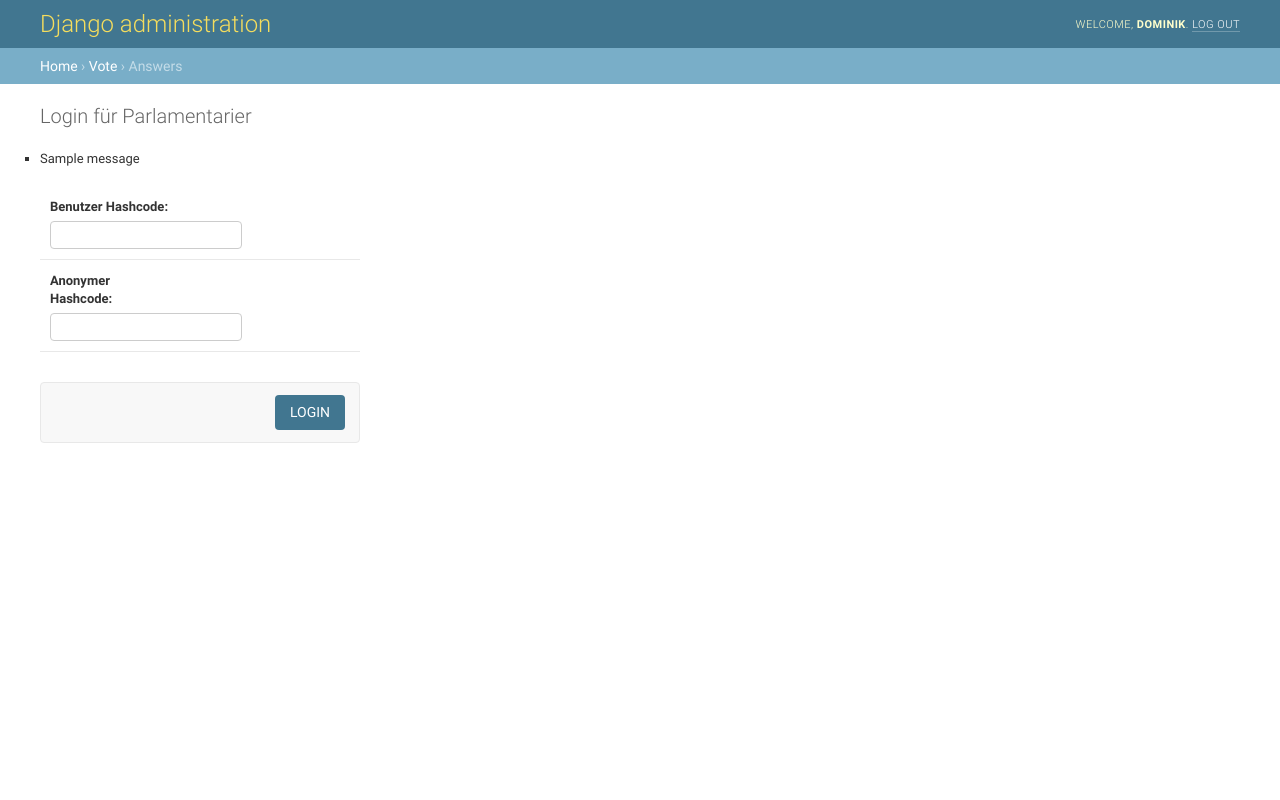
After one commit to aumayr/stupa.myunisg.ch, a Django app: page /vote/login/ in a window 1280 px wide. The commit adds this page. Run offline with Django 3.2, Linux system fonts and the light colour scheme; tables that the repository leaves empty hold one stand-in row (values such as "Sample post"); one stand-in notice (Sample message) is shown.

Commit message:
Views and styling

```diff
--- a/src/stupa/static/css/screen.css
+++ b/src/stupa/static/css/screen.css
@@ -2,72 +2,57 @@
  * In this file you should write your main styles. (or centralize your imports)
  * Import this file using the following HTML or equivalent:
  * <link href="/stylesheets/screen.css" media="screen, projection" rel="stylesheet" type="text/css" /> */
-/* line 5, ../../../../../../../../Library/Ruby/Gems/2.0.0/gems/compass-core-1.0.1/stylesheets/compass/reset/_utilities.scss */
-html, body, div, span, applet, object, iframe,
-h1, h2, h3, h4, h5, h6, p, blockquote, pre,
-a, abbr, acronym, address, big, cite, code,
-del, dfn, em, img, ins, kbd, q, s, samp,
-small, strike, strong, sub, sup, tt, var,
-b, u, i, center,
-dl, dt, dd, ol, ul, li,
-fieldset, form, label, legend,
-table, caption, tbody, tfoot, thead, tr, th, td,
-article, aside, canvas, details, embed,
-figure, figcaption, footer, header, hgroup,
-menu, nav, output, ruby, section, summary,
-time, mark, audio, video {
-  margin: 0;
+/* line 9, ../sass/screen.scss */
+#content h3 {
+  color: #999;
+  font-weight: normal;
+  font-size: 12px;
+}
+/* line 15, ../sass/screen.scss */
+#content .box {
+  border: 1px solid #ccc;
+  background: white;
+  padding: 10px 16px 8px 16px;
+  margin-bottom: 10px;
+}
+/* line 22, ../sass/screen.scss */
+#content .box .question {
+  display: block;
+  text-align: center;
+  color: black;
+  font-weight: bold;
+  font-size: 18px;
+  line-height: 20px;
+}
+/* line 31, ../sass/screen.scss */
+#content .box .voteboxes {
+  margin-top: 20px;
+  text-align: center;
+}
+/* line 35, ../sass/screen.scss */
+#content .box .voteboxes button {
+  font-size: 12px;
+}
+/* line 42, ../sass/screen.scss */
+#content ul.messages.loginmessages {
+  width: 320px;
+}
+/* line 46, ../sass/screen.scss */
+#content form#loginform {
+  width: 320px;
+}
+/* line 49, ../sass/screen.scss */
+#content form#loginform label {
+  width: 120px;
+}
+/* line 50, ../sass/screen.scss */
+#content form#loginform input {
+  font: Monaco, monospace;
+  font-size: 14px;
+}
+/* line 56, ../sass/screen.scss */
+#content ul.messages {
+  background: transparent;
   padding: 0;
-  border: 0;
-  font: inherit;
-  font-size: 100%;
-  vertical-align: baseline;
+  border-radius: 0;
 }
-
-/* line 22, ../../../../../../../../Library/Ruby/Gems/2.0.0/gems/compass-core-1.0.1/stylesheets/compass/reset/_utilities.scss */
-html {
-  line-height: 1;
-}
-
-/* line 24, ../../../../../../../../Library/Ruby/Gems/2.0.0/gems/compass-core-1.0.1/stylesheets/compass/reset/_utilities.scss */
-ol, ul {
-  list-style: none;
-}
-
-/* line 26, ../../../../../../../../Library/Ruby/Gems/2.0.0/gems/compass-core-1.0.1/stylesheets/compass/reset/_utilities.scss */
-table {
-  border-collapse: collapse;
-  border-spacing: 0;
-}
-
-/* line 28, ../../../../../../../../Library/Ruby/Gems/2.0.0/gems/compass-core-1.0.1/stylesheets/compass/reset/_utilities.scss */
-caption, th, td {
-  text-align: left;
-  font-weight: normal;
-  vertical-align: middle;
-}
-
-/* line 30, ../../../../../../../../Library/Ruby/Gems/2.0.0/gems/compass-core-1.0.1/stylesheets/compass/reset/_utilities.scss */
-q, blockquote {
-  quotes: none;
-}
-/* line 103, ../../../../../../../../Library/Ruby/Gems/2.0.0/gems/compass-core-1.0.1/stylesheets/compass/reset/_utilities.scss */
-q:before, q:after, blockquote:before, blockquote:after {
-  content: "";
-  content: none;
-}
-
-/* line 32, ../../../../../../../../Library/Ruby/Gems/2.0.0/gems/compass-core-1.0.1/stylesheets/compass/reset/_utilities.scss */
-a img {
-  border: none;
-}
-
-/* line 116, ../../../../../../../../Library/Ruby/Gems/2.0.0/gems/compass-core-1.0.1/stylesheets/compass/reset/_utilities.scss */
-article, aside, details, figcaption, figure, footer, header, hgroup, main, menu, nav, section, summary {
-  display: block;
-}
-
-/* line 8, ../sass/screen.scss */
-body {
-  background: lightblue;
-}
--- a/src/stupa/static/sass/screen.scss
+++ b/src/stupa/static/sass/screen.scss
@@ -3,8 +3,59 @@
  * Import this file using the following HTML or equivalent:
  * <link href="/stylesheets/screen.css" media="screen, projection" rel="stylesheet" type="text/css" /> */
 
-@import "compass/reset";
+// @import "compass/reset";
 
-body {
-    background: lightblue;
+#content {
+    h3 {
+        color: #999;
+        font-weight: normal;
+        font-size: 12px;
+    }
+
+    .box {
+        border: 1px solid #ccc;
+        // border-bottom: 1px solid #eee;
+        background: white;
+        padding: 10px 16px 8px 16px;
+        margin-bottom: 10px;
+
+        .question {
+            display: block;
+            text-align: center;
+            color: black;
+            font-weight: bold;
+            font-size: 18px;
+            line-height: 20px;
+        }
+
+        .voteboxes {
+            margin-top: 20px;
+            text-align: center;
+
+            button {
+                font-size: 12px;
+            }
+        }
+    }
+
+
+    ul.messages.loginmessages {
+        width: 320px;
+    }
+
+    form#loginform {
+        width: 320px;
+
+        label { width: 120px; }
+        input {
+            font: Monaco, monospace;
+            font-size: 14px;
+        }
+    }
+
+    ul.messages {
+        background: transparent;
+        padding: 0;
+        border-radius: 0;
+    }
 }
--- a/src/stupa/stupa/settings.py
+++ b/src/stupa/stupa/settings.py
@@ -100,3 +100,7 @@ TEMPLATE_DIRS = [
     # Don't forget to use absolute paths, not relative paths.
     TEMPLATE_PATH,
 ]
+
+# Login-Url
+
+LOGIN_URL = '/vote/login/'
--- /dev/null
+++ b/src/stupa/vote/templates/_base.html
@@ -0,0 +1,33 @@
+
+<!DOCTYPE html>
+{% load static %}
+<html>
+    <head>
+        <title>StuPa</title>
+        <link href="{% static "admin/css/base.css" %}" media="screen, projection" rel="stylesheet" type="text/css" />
+        <link href="{% static "admin/css/forms.css" %}" media="screen, projection" rel="stylesheet" type="text/css" />
+        <link href="{% static "css/screen.css" %}" media="screen, projection" rel="stylesheet" type="text/css" />
+    </head>
+    <body>
+        <div id="container">
+            <div id="header">
+                <div id="branding">
+                    <h1 id="site-name"><a href="/admin/">Django administration</a></h1>
+                </div>
+                <div id="user-tools">
+                    Welcome,
+                    <strong>dominik</strong>.
+                    <a href="/admin/logout/">Log out</a>
+                </div>
+            </div>
+            <div class="breadcrumbs">
+                <a href="/admin/">Home</a>
+                &rsaquo; <a href="/admin/vote/">Vote</a>
+                &rsaquo; Answers
+            </div>
+            <div id="content" class="flex">
+                {% block content %}{% endblock %}
+            </div>
+        </div>
+    </body>
+</html>
--- a/src/stupa/vote/templates/hashcodes_form.html
+++ b/src/stupa/vote/templates/hashcodes_form.html
@@ -1,3 +1,6 @@
+{% extends "_base.html" %}
+
+{% block content %}
 <form action="{% url 'generate_hashcodes' %}" method="post">
     {% csrf_token %}
     <select name="session_id">
@@ -13,3 +16,4 @@
     <input type="text" name="number_of_hashcodes">
     <input type="submit">
 </form>
+{% endblock %}
--- /dev/null
+++ b/src/stupa/vote/templates/login.html
@@ -0,0 +1,34 @@
+{% extends "_base.html" %}
+
+{% block content %}
+<h1>Login f&uuml;r Parlamentarier</h1>
+
+{% if messages %}
+<ul class="messages loginmessages">
+    {% for message in messages %}
+    <li{% if message.tags %} class="{{ message.tags }}{% if message.level == DEFAULT_MESSAGE_LEVELS.ERROR %} errornote{% endif %}"{% endif %}>
+        {{ message }}
+    </li>
+    {% endfor %}
+</ul>
+{% endif %}
+
+<form action="{% url 'login' %}" method="post" id="loginform">
+    {% csrf_token %}
+    <fieldset class="module aligned">
+        <div class="form-row">
+            <div>
+                <label class="required" for="user_hashcode">Benutzer Hashcode:</label><input type="text" name="user_hashcode">
+            </div>
+        </div>
+        <div class="form-row">
+            <div>
+                <label class="required" for="anonymous_hashcode">Anonymer Hashcode:</label><input type="text" name="anonymous_hashcode">
+            </div>
+        </div>
+    </fieldset>
+    <div class="submit-row">
+        <input type="submit" value="Login" class="default" name="">
+    </div>
+</form>
+{% endblock %}
--- /dev/null
+++ b/src/stupa/vote/templates/thanks_for_voting.html
@@ -0,0 +1,6 @@
+{% extends "_base.html" %}
+
+{% block content %}
+<h1>Your vote has been counted. Thanks!</h1>
+<a href="{% url 'question' %}">&laquo; Zur&uuml;ck zur aktuellen Abstimmung</a>
+{% endblock %}
--- a/src/stupa/vote/urls.py
+++ b/src/stupa/vote/urls.py
@@ -4,4 +4,7 @@ from . import views
 urlpatterns = patterns('',
     url(r'^$', views.index, name='index'),
     url(r'^hashcodes/form/', views.hashcodes_form, name='hashcodes_form'),
-    url(r'^hashcodes/print/', views.generate_hashcodes, name='generate_hashcodes'))
+    url(r'^hashcodes/print/', views.generate_hashcodes, name='generate_hashcodes'),
+    url(r'^login/', views.login, name='login'),
+    url(r'^question/', views.question, name='question'),
+    url(r'^vote/', views.vote, name='vote'))
--- a/src/stupa/vote/views.py
+++ b/src/stupa/vote/views.py
@@ -1,10 +1,13 @@
 import random
 import string
-from django.contrib.auth.decorators import user_passes_test
+from django.contrib import messages
+from django.contrib.auth import authenticate, login as auth_login
+from django.contrib.auth.decorators import user_passes_test, login_required
 from django.contrib.auth.models import User
+from django.core.exceptions import ObjectDoesNotExist
 from django.http import HttpResponse
-from django.shortcuts import render
-from .models import User, Session, Hashcode
+from django.shortcuts import render, redirect
+from .models import User, Session, Hashcode, Question, Answer
 
 def index(request):
     context_dict = { 'message': "I am text from the context" }
@@ -30,7 +33,7 @@ def generate_hashcodes(request):
 
     hashcodes_users = {}   # user: hashcode
     for user in users:
-        new_hashcode = Hashcode(code=generate_random_string(), session=session, user=user)
+        new_hashcode = Hashcode(code=_generate_random_string(), session=session, user=user)
         new_hashcode.save()
         user.set_password(new_hashcode.code)
         user.save()
@@ -39,12 +42,101 @@ def generate_hashcodes(request):
 
     hashcodes_anonymous = []
     for i in xrange(0, number_of_hashcodes):
-        new_hashcode = Hashcode(code=generate_random_string(), session=session)
+        new_hashcode = Hashcode(code=_generate_random_string(), session=session)
         new_hashcode.save()
         hashcodes_anonymous.append(new_hashcode)
 
     context_dict = { 'hashcodes_users': hashcodes_users, 'hashcodes_anonymous': hashcodes_anonymous }
     return render(request, 'hashcodes.html', context_dict)
 
-def generate_random_string(length=8):
+def _generate_random_string(length=8):
     return ''.join(random.SystemRandom().choice(string.ascii_uppercase + string.digits) for _ in range(length))
+
+def login(request):
+    if request.POST:
+        user_hashcode_str = request.POST.get('user_hashcode', '')
+        anonymous_hashcode_str = request.POST.get('anonymous_hashcode', '')
+
+        user_hashcode = None
+        user_tmp = None
+        anonymous_hashcode = None
+
+        # TODO check if hashcode is active!
+
+        try:
+            user_hashcode = Hashcode.objects.get(code=user_hashcode_str)
+            user_tmp = user_hashcode.user
+            anonymous_hashcode = Hashcode.objects.get(code=anonymous_hashcode_str)
+        except ObjectDoesNotExist, e:
+            pass
+
+        if not user_hashcode or not user_tmp or not anonymous_hashcode:
+            messages.error(request, 'Hashcodes not found.')
+        else:
+            user = authenticate(username=user_tmp.username, password=user_hashcode.code)
+            if user is not None:
+                if user.is_active:
+                    auth_login(request, user)
+                    request.session['anonymous_hashcode'] = anonymous_hashcode.code
+                    request.session['user_hashcode'] = user_hashcode.code
+                    return redirect('question')
+                else:
+                    messages.error(request, 'Hashcodes not valid (Account disabled).')
+            else:
+                messages.error(request, 'Hashcodes not valid.')
+
+    return render(request, 'login.html', {})
+
+@login_required
+def question(request):
+    questions = Question.objects.filter(time_opened__isnull=False, time_closed__isnull=True)
+    question = None
+    has_voted = False
+
+    if len(questions) > 0:
+        has_voted = False
+        question = questions[0]
+        if question.type_of_question == 'OPEN':
+            hashcode = Hashcode.objects.get(code=request.session['user_hashcode'])
+        else:
+            hashcode = Hashcode.objects.get(code=request.session['anonymous_hashcode'])
+
+        # TODO check if hashcode is active!
+
+        # see if there is an answer with this hashcode already
+        answers = Answer.objects.filter(hashcode=hashcode)
+        if answers.count() > 0:
+            has_voted = True
+
+    context_dict = { 'question': question, 'has_voted': has_voted }
+    return render(request, 'question.html', context_dict)
+
+@login_required
+def vote(request):
+    question_id = int(request.POST.get('question_id', -1))
+
+    #try:
+    question = Question.objects.get(time_opened__isnull=False, time_closed__isnull=True, id=question_id)
+    if question.type_of_question == 'OPEN':
+        hashcode = Hashcode.objects.get(code=request.session['user_hashcode'])
+    else:
+        hashcode = Hashcode.objects.get(code=request.session['anonymous_hashcode'])
+
+    if len(Answer.objects.filter(hashcode=hashcode, question=question)) > 0:
+        raise
+
+    if question.number_of_votes_cast()+1 > question.number_of_voters:
+        raise
+
+    choice = request.POST.get('choice', 'None')
+    if choice == 'None':
+        raise
+
+    answer = Answer(question=question, choice=choice, hashcode=hashcode)
+    answer.save()
+    return render(request, 'thanks_for_voting.html', {})
+
+  #  except Exception, e:
+  #      raise e
+
+    return redirect('question')
```
Also changed, not shown: src/stupa/vote/admin.py (+8 -2 lines), src/stupa/vote/models.py (+21 -3 lines), src/stupa/vote/templates/index.html (+4 -10 lines), src/stupa/vote/templates/question.html (added, +41 -0 lines), src/stupa/vote/migrations/0004_answer_question.py (added).
